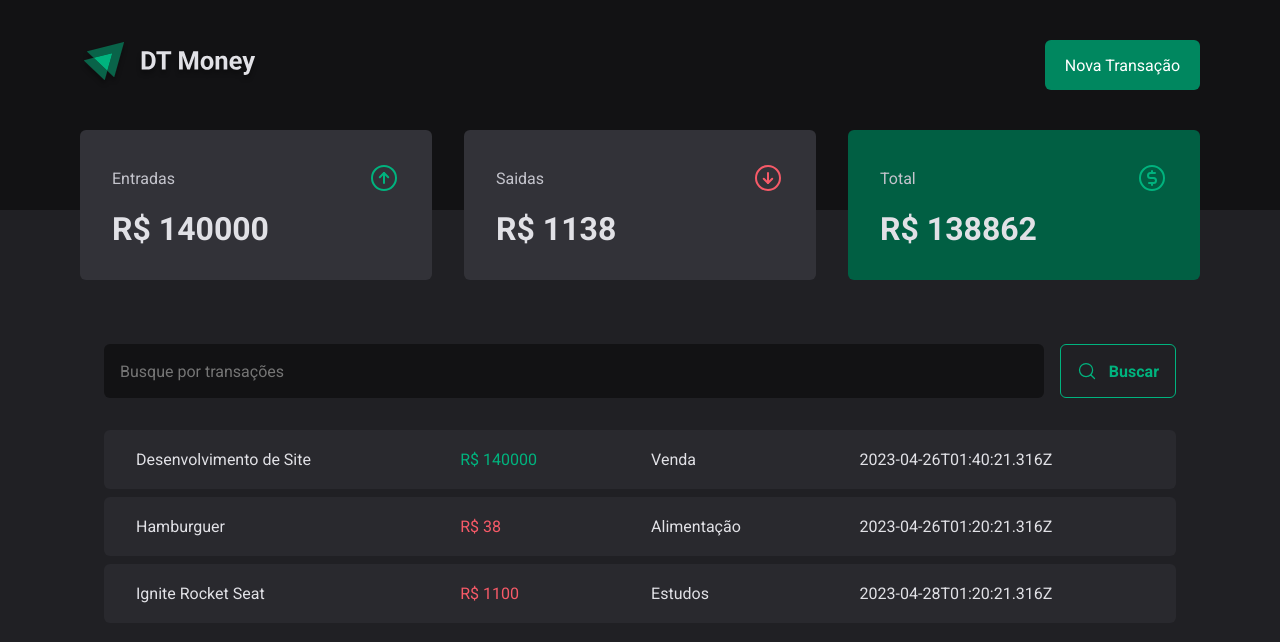
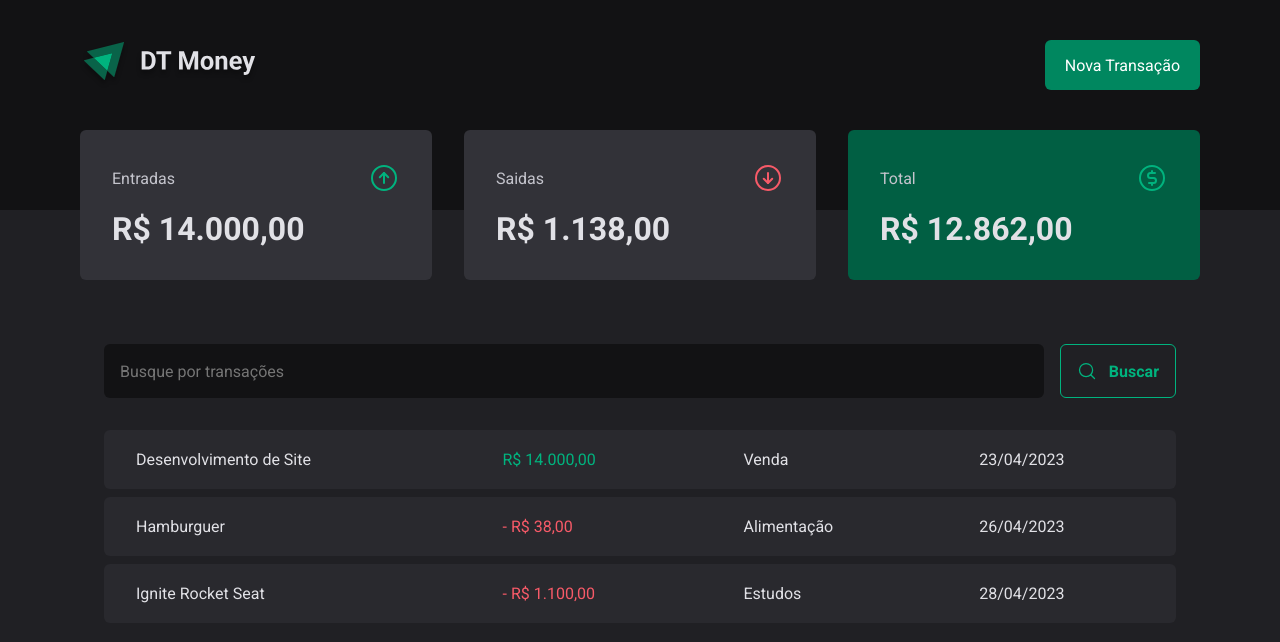
Before and after one commit to FabianHenrick/03-dt-money, a React (Vite) app: page / in a window 1280 px wide. Shown: the top 642 px of the page. Built offline with nearby package versions, Linux system fonts and the light colour scheme; data requests are answered from the project's data file.

Commit message:
date & price formatter

```diff
--- a/server.json
+++ b/server.json
@@ -5,8 +5,8 @@
       "description": "Desenvolvimento de Site",
       "type": "income",
       "category": "Venda",
-      "price": 140000,
-      "createdAt": "2023-04-26T01:40:21.316Z"
+      "price": 14000,
+      "createdAt": "2023-04-23T09:40:21.316Z"
     },
     {
       "id": 2,
@@ -14,7 +14,7 @@
       "type": "outcome",
       "category": "Alimentação",
       "price": 38,
-      "createdAt": "2023-04-26T01:20:21.316Z"
+      "createdAt": "2023-04-26T04:20:21.316Z"
     },
     {
       "id": 3,
@@ -22,7 +22,7 @@
       "type": "outcome",
       "category": "Estudos",
       "price": 1100,
-      "createdAt": "2023-04-28T01:20:21.316Z"
+      "createdAt": "2023-04-28T12:20:21.316Z"
     }
   ]
 }
--- a/src/components/Summary/index.tsx
+++ b/src/components/Summary/index.tsx
@@ -6,6 +6,7 @@ import {
   CurrencyCircleDollar,
 } from "phosphor-react";
 import { TransactionsContext } from "../../contexts/TransactionsContext";
+import { priceFormatter } from "../../utils/formater";
 
 export function Summary() {
   const { transactions } = useContext(TransactionsContext);
@@ -36,21 +37,21 @@ export function Summary() {
           <span>Entradas</span>
           <ArrowCircleUp size={32} color="#00b37e" />
         </header>
-        <strong>R$ {summary.income}</strong>
+        <strong> {priceFormatter.format(summary.income)}</strong>
       </SummaryCard>
       <SummaryCard>
         <header>
           <span>Saidas</span>
           <ArrowCircleDown size={32} color="#f75a68" />
         </header>
-        <strong>R$ {summary.outcome}</strong>
+        <strong>{priceFormatter.format(summary.outcome)}</strong>
       </SummaryCard>
       <SummaryCard variant={"green"}>
         <header>
           <span>Total</span>
           <CurrencyCircleDollar size={32} color="#00b37e" />
         </header>
-        <strong>R$ {summary.total}</strong>
+        <strong>{priceFormatter.format(summary.total)}</strong>
       </SummaryCard>
     </SummaryContainer>
   );
--- a/src/pages/Transactions/index.tsx
+++ b/src/pages/Transactions/index.tsx
@@ -1,6 +1,7 @@
 import { Header } from "../../components/Header";
 import { Summary } from "../../components/Summary";
 import { TransactionsContext } from "../../contexts/TransactionsContext";
+import { dateFormatter, priceFormatter } from "../../utils/formater";
 import { SearchFomr } from "./components/SearchForm";
 import {
   PriceHighLight,
@@ -34,10 +35,13 @@ export function Transactions() {
                 <tr key={transactions.id}>
                   <td>{transactions.description}</td>
                   <PriceHighLight variant={transactions.type}>
-                    R$ {transactions.price}
+                    {transactions.type === "outcome" && "- "}
+                    {priceFormatter.format(transactions.price)}
                   </PriceHighLight>
                   <td>{transactions.category}</td>
-                  <td>{transactions.createdAt}</td>
+                  <td>
+                    {dateFormatter.format(new Date(transactions.createdAt))}
+                  </td>
                 </tr>
               );
             })}
--- /dev/null
+++ b/src/utils/formater.ts
@@ -0,0 +1,6 @@
+export const dateFormatter = new Intl.DateTimeFormat("pt-Br");
+
+export const priceFormatter = new Intl.NumberFormat("pt-Br", {
+  style: "currency",
+  currency: "BRL",
+});
```
